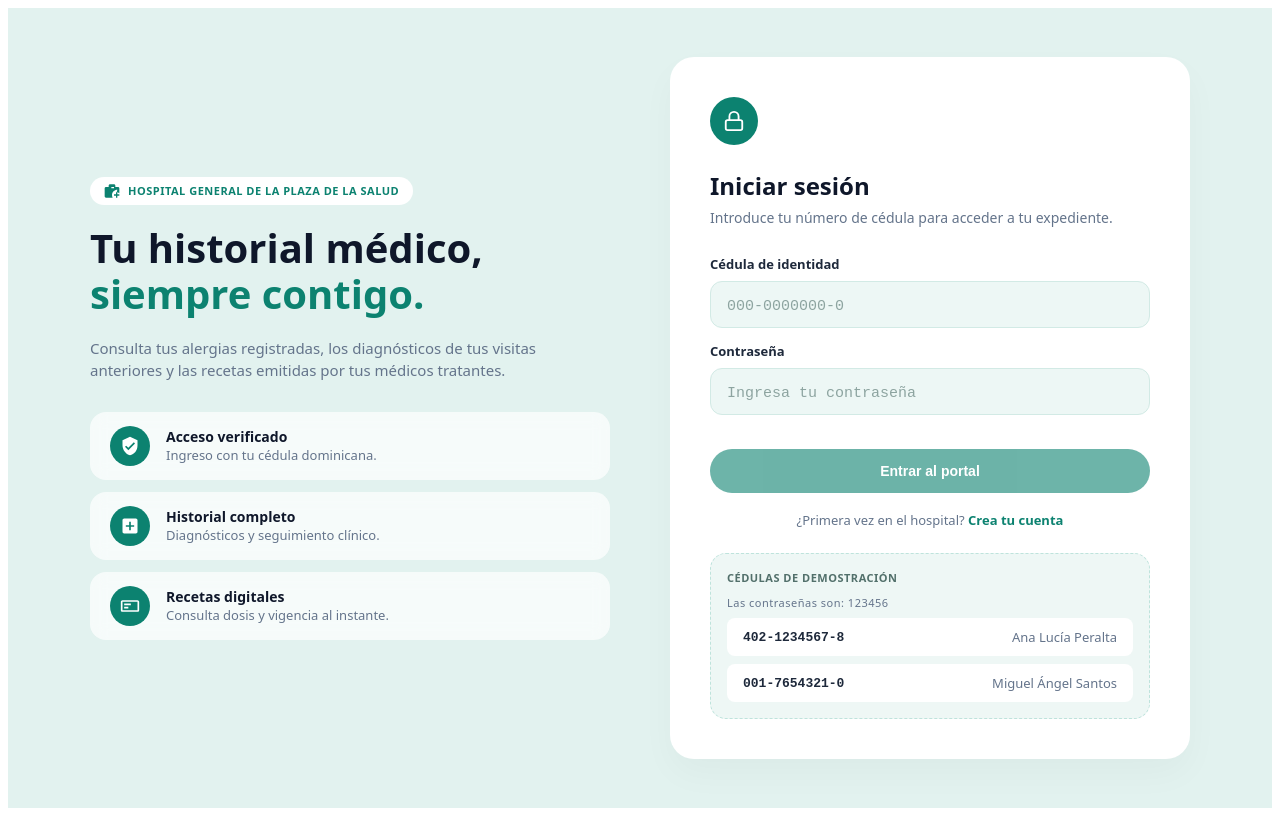
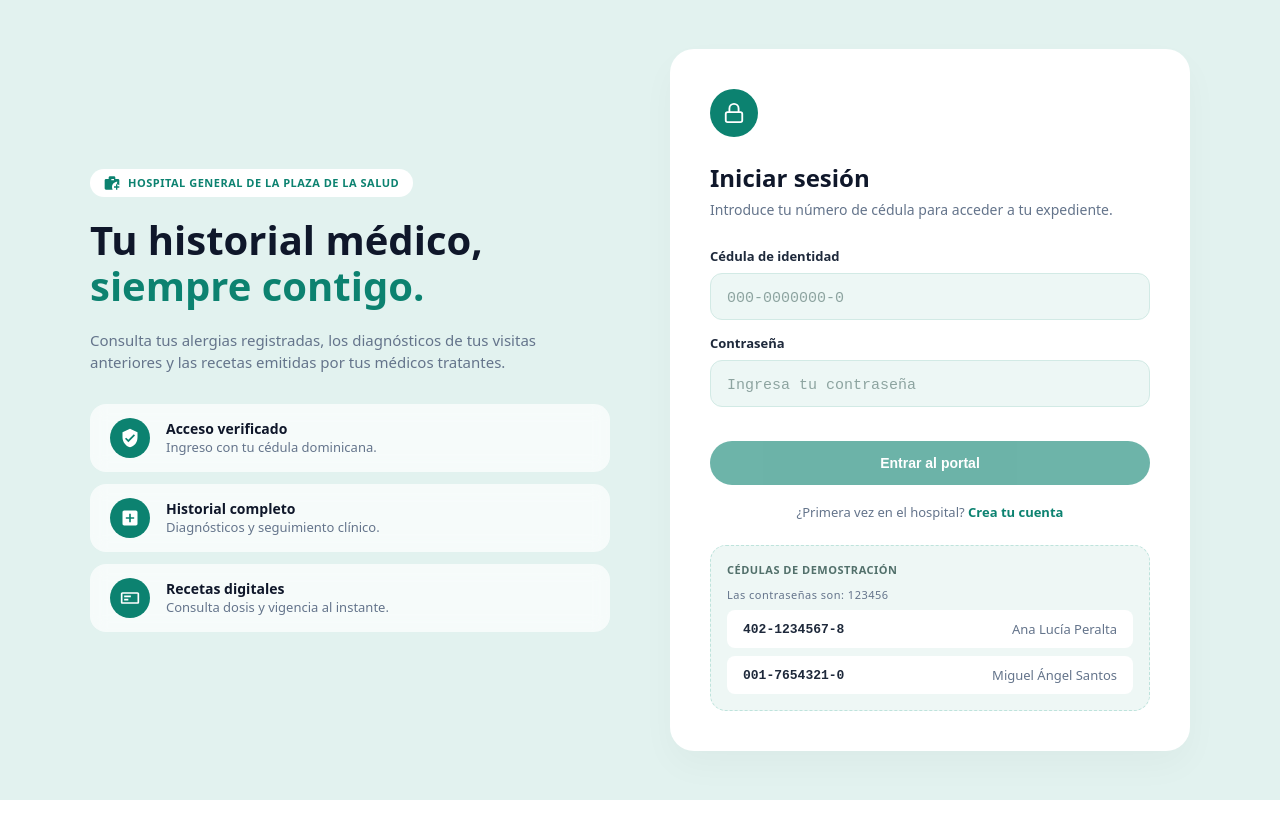
Before and after one commit to fullmaps/eHealth-HPGS, an Angular app in the folder eHealth/: page /auth/login in a window 1280 px wide. Built offline with nearby package versions, Linux system fonts and the light colour scheme.

Commit message:
Arreglando errores de margen y espaciado

```diff
--- a/eHealth/angular.json
+++ b/eHealth/angular.json
@@ -24,11 +24,7 @@
             "styles": [
               "src/styles.css"
             ],
-            "server": "src/main.server.ts",
-            "outputMode": "server",
-            "ssr": {
-              "entry": "src/server.ts"
-            }
+            "server": "src/main.server.ts"
           },
           "configurations": {
             "production": {
--- a/eHealth/src/styles.css
+++ b/eHealth/src/styles.css
@@ -1 +1,5 @@
 /* You can add global styles to this file, and also import other style files */
+body , html {
+    padding: 0;
+    margin: 0;
+}
```
Also changed, not shown: eHealth/vercel.json (added).
